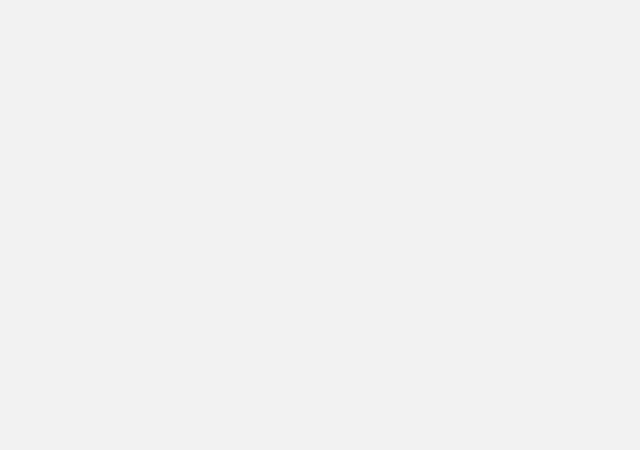
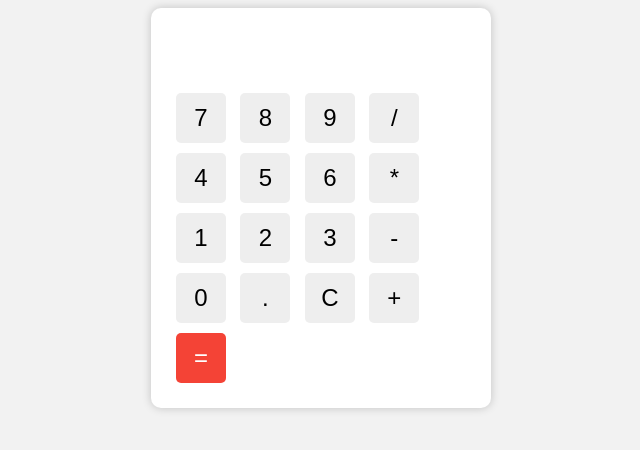
Before and after one commit to Jorgesrab/Ejercicios_HTML, a plain HTML site: page Prueba.html in a window 1280 px wide. Shown: the whole page, without its empty margins (319-959 px from the left). Drawn offline with Linux system fonts and the light colour scheme.

Commit message:
First commit

```diff
--- a/Prueba.html
+++ b/Prueba.html
@@ -58,3 +58,44 @@
         }
     </style>
 </head>
+<body>
+    <div id="calculator">
+        <form>
+            <input type="text" id="screen" readonly>
+            <button type="button" onclick="addToScreen('7')">7</button>
+            <button type="button" onclick="addToScreen('8')">8</button>
+            <button type="button" onclick="addToScreen('9')">9</button>
+            <button type="button" onclick="addToScreen('/')">/</button>
+            <button type="button" onclick="addToScreen('4')">4</button>
+            <button type="button" onclick="addToScreen('5')">5</button>
+            <button type="button" onclick="addToScreen('6')">6</button>
+            <button type="button" onclick="addToScreen('*')">*</button>
+            <button type="button" onclick="addToScreen('1')">1</button>
+            <button type="button" onclick="addToScreen('2')">2</button>
+            <button type="button" onclick="addToScreen('3')">3</button>
+            <button type="button" onclick="addToScreen('-')">-</button>
+            <button type="button" onclick="addToScreen('0')">0</button>
+            <button type="button" onclick="addToScreen('.')">.</button>
+            <button type="button" onclick="clearScreen()">C</button>
+            <button type="button" onclick="addToScreen('+')">+</button>
+            <button type="button" id="equals" onclick="calculate()">=</button>
+        </form>
+    </div>
+    <script>
+        function addToScreen(value) {
+            document.getElementById('screen').value += value;
+        }
+
+        function clearScreen() {
+            document.getElementById('screen').value = '';
+        }
+
+        function calculate() {
+            var expression = document.getElementById('screen').value;
+            var result = eval(expression);
+            document.getElementById('screen').value = result;
+        }
+        var input = document.getElementById("screen");
+    </script>
+</body>
+</html>
```
